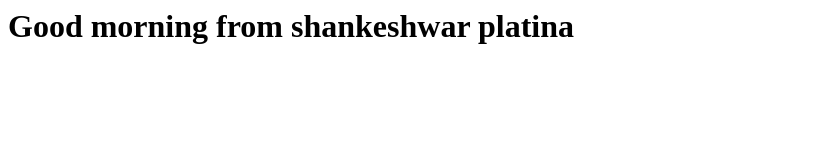
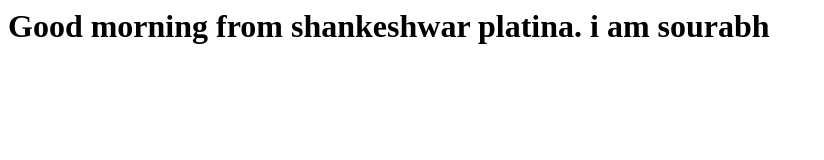
Before and after one commit to sourabhpj/jenkins-docker-cicd-terraform-project-2, a plain HTML site: page index.html in a window 1280 px wide. Shown: the whole page, without its empty margins (0-824 px from the left). Drawn offline with Linux system fonts and the light colour scheme.

Commit message:
Update greeting in index.html
last commit

```diff
--- a/index.html
+++ b/index.html
@@ -1,5 +1,5 @@
 <html>
     <body>
-        <h1>Good morning from shankeshwar platina</h1>
+        <h1>Good morning from shankeshwar platina. i am sourabh</h1>
     </body>
 </html>
```
